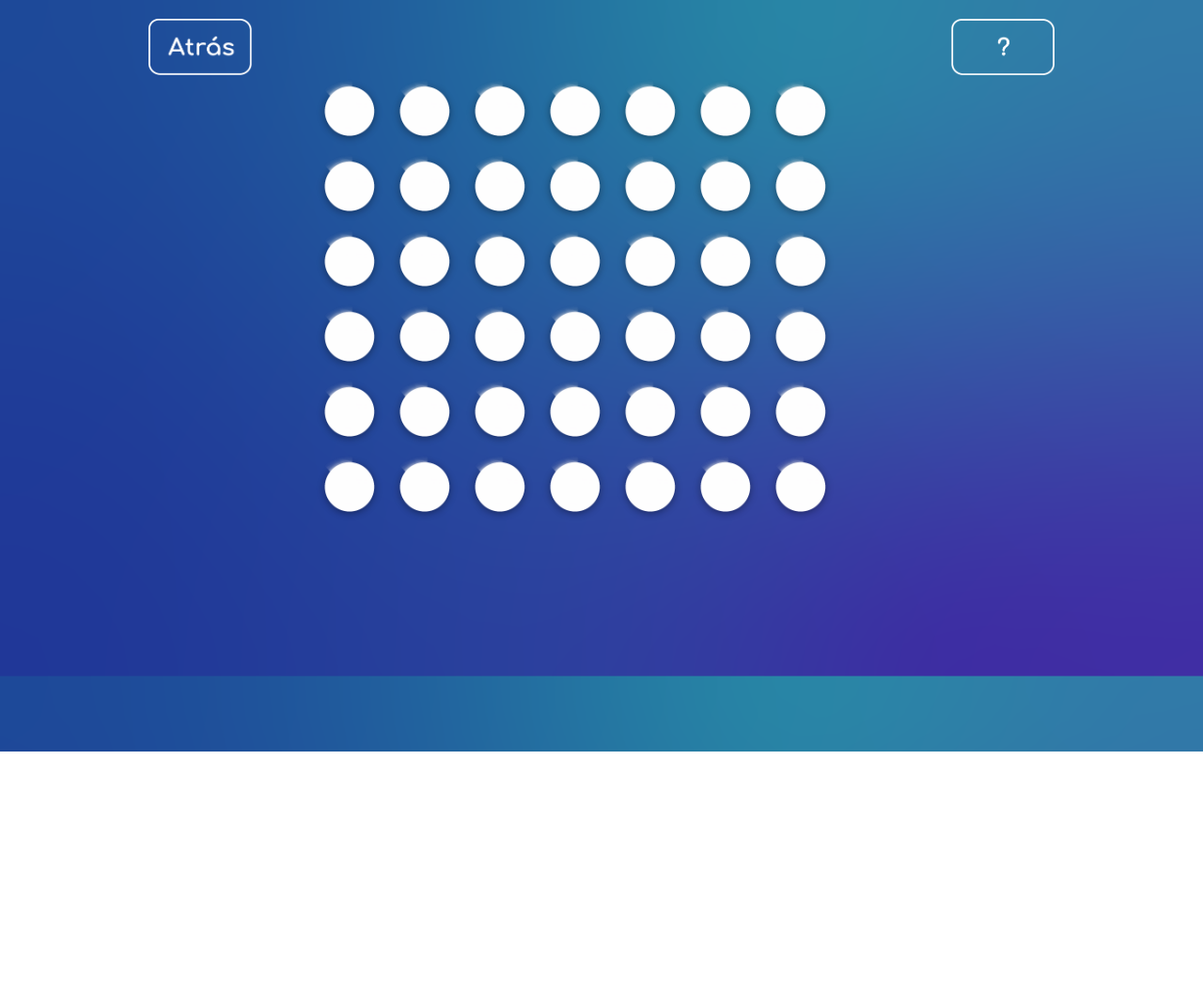
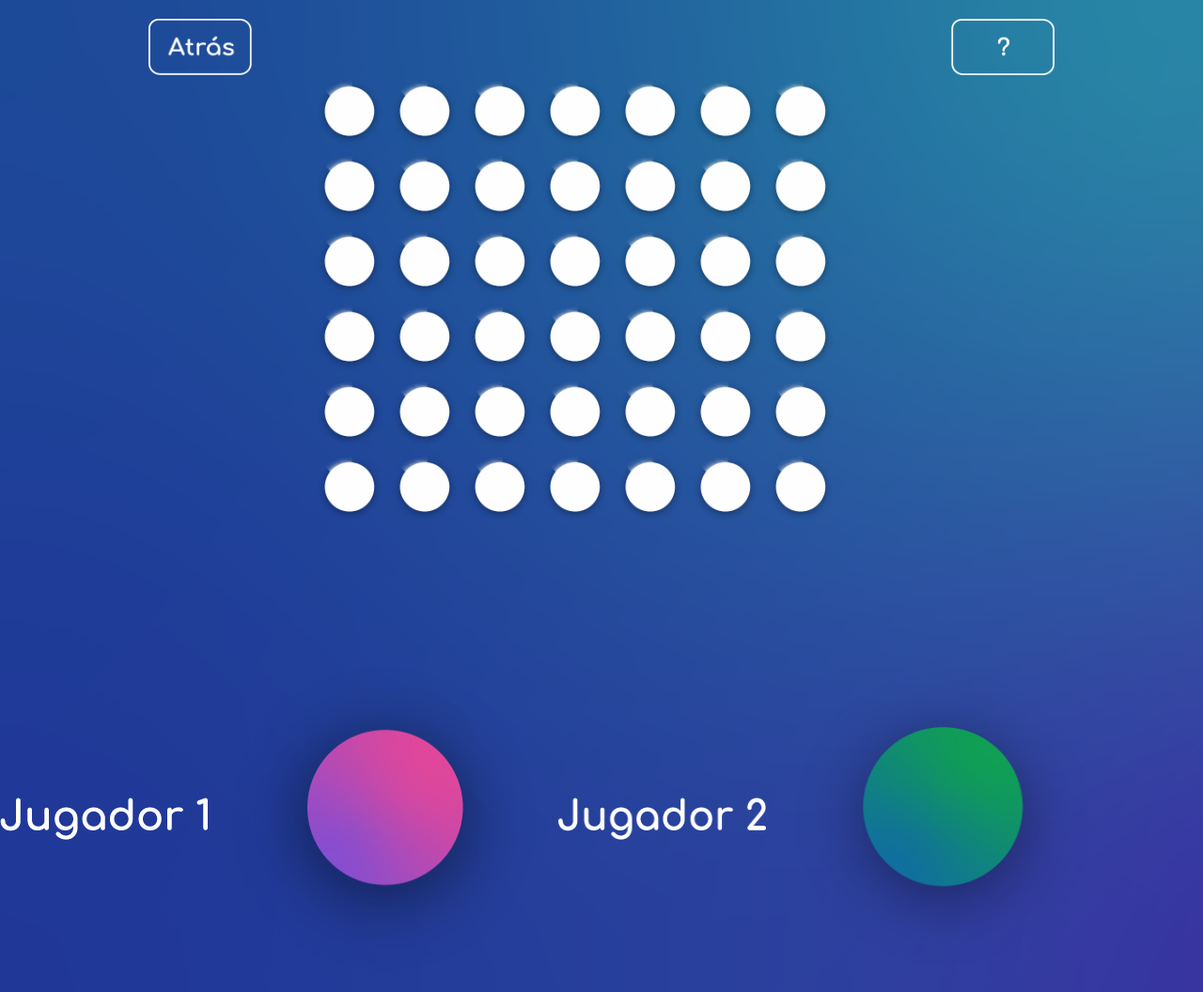
Before and after one commit to jpcc1217/JuegoRapido4inLine, a plain HTML site: page juego.html in a window 1280 px wide. Shown: the whole page at 94% size. Before the commit the page ends 800 px from the top, so only its background shows below. Drawn offline with nearby package versions, Linux system fonts and the light colour scheme.

Commit message:
cambioplayertrabajando

```diff
--- a/css/styles.css
+++ b/css/styles.css
@@ -256,6 +256,28 @@ height: 100px; */
     position: absolute;
 }
 
+#fichasmain{
+    display: inline-flex;
+    margin-top: 10%;
+}
+
+.seccionficha{
+    text-align: center;
+    display: inline-block;
+    width: 50%;
+    height: 100%;
+}
+
+.imgfichajs{
+    width: 368px;
+    height: 368px;
+}
+
+.imgfichanj{
+    width: 221px;
+    height: 45px;
+}
+
 
 
 
--- a/js/main.js
+++ b/js/main.js
@@ -3,6 +3,8 @@ var srcimg1 = "img/ColorFichaJugador1.png";
 var srcimg2 = "img/ColorFichaJugador2.png";
 
 var arrayElementos = [];
+
+// id="imgfichaJugador1" src="img/seccionjuego/Jugador 1 seleccionado.png"
 
 function seleccionarInicial() {
 
@@ -54,6 +56,8 @@ function ponerFicha(clickid) {
                 tempb.classList.add("fichap1");
                 ganadorplayer1();
                 jugadorActual = 2;
+                document.getElementById("imgfichaJugador2").src = "img/seccionjuego/Jugador 2 seleccionado.png";
+                document.getElementById("imgfichaJugador1").src = "img/seccionjuego/Jugador 1.png";
                 // alert("turno Jugador"+jugadorActual)
                 break;
             }
@@ -62,6 +66,8 @@ function ponerFicha(clickid) {
             tempb.classList.add("fichap2");
             ganadorplayer2();
             jugadorActual = 1;
+            document.getElementById("imgfichaJugador1").src = "img/seccionjuego/Jugador 1 seleccionado.png";
+            document.getElementById("imgfichaJugador2").src = "img/seccionjuego/Jugador 2.png";
             // alert("turno Jugador"+jugadorActual)
             break;
         }
--- a/juego.html
+++ b/juego.html
@@ -320,6 +320,23 @@
 
     </div>
 
+    <!-- fichas -->
+
+    <div id="fichasmain">
+        <div class="seccionficha" id="fichaJugador1">
+                <img class="imgfichanj" src="img/seccionjuego/Nombre jugador 1.png">
+                <img class="imgfichajs" id="imgfichaJugador1" src="img/seccionjuego/Jugador 1.png">
+        </div>
+
+        <div class="seccionficha" id="fichaJugador2">
+                <img class="imgfichanj" id="" src="img/seccionjuego/Nombre jugador 2.png">
+                <img class="imgfichajs" id="imgfichaJugador2" src="img/seccionjuego/Jugador 2.png">
+
+        </div>
+
+
+    </div>
+
     <!-- <button id="a13" onclick="ganador();"> </button>
 
     <button id="a13" onclick="metodoprueba();"> </button> -->
```
Also changed, not shown: img/seccionjuego/Jugador 1 seleccionado.png (added), img/seccionjuego/Jugador 1.png (added), img/seccionjuego/Jugador 2 seleccionado.png (added), img/seccionjuego/Jugador 2.png (added), img/seccionjuego/Nombre jugador 1.png (added), img/seccionjuego/Nombre jugador 2.png (added).
